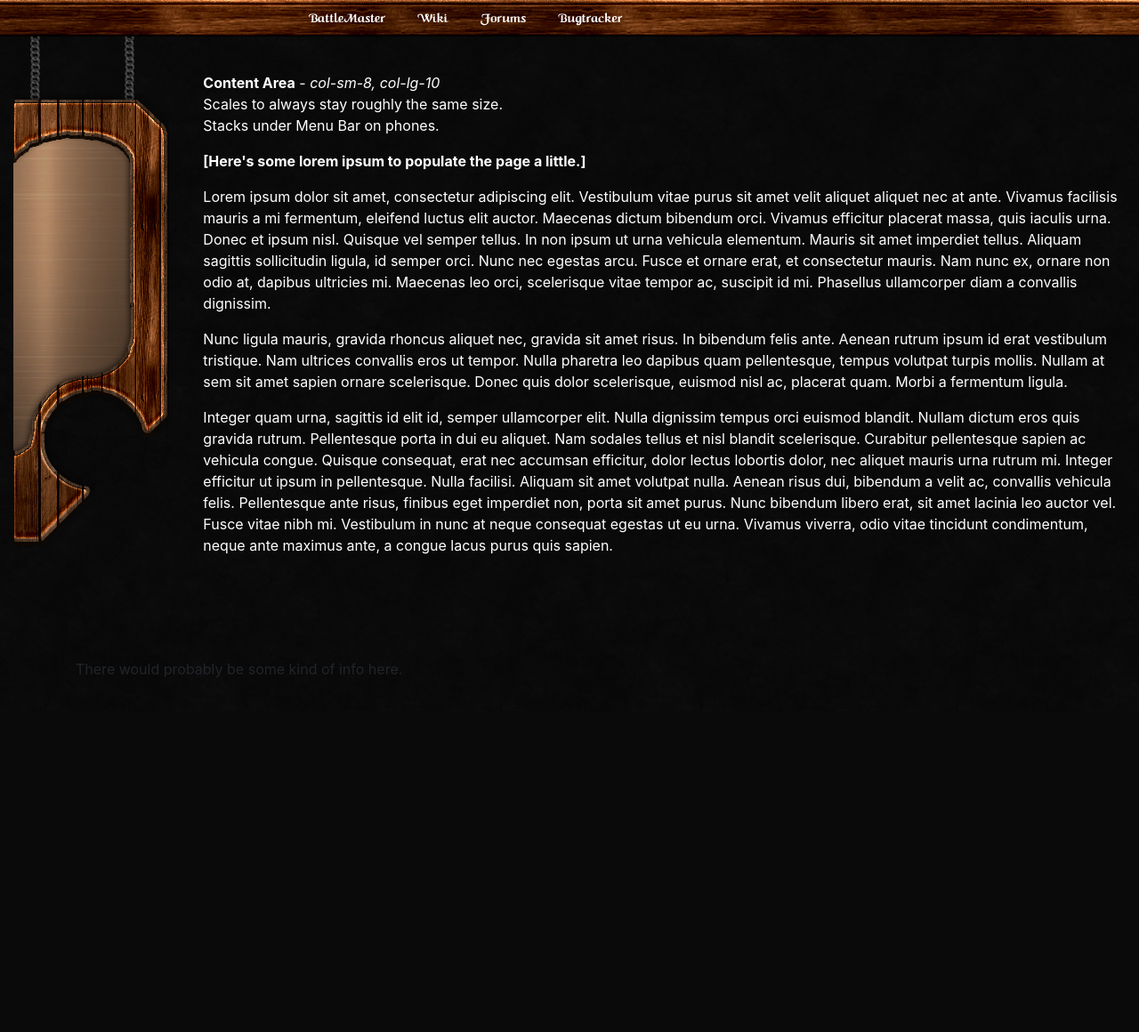
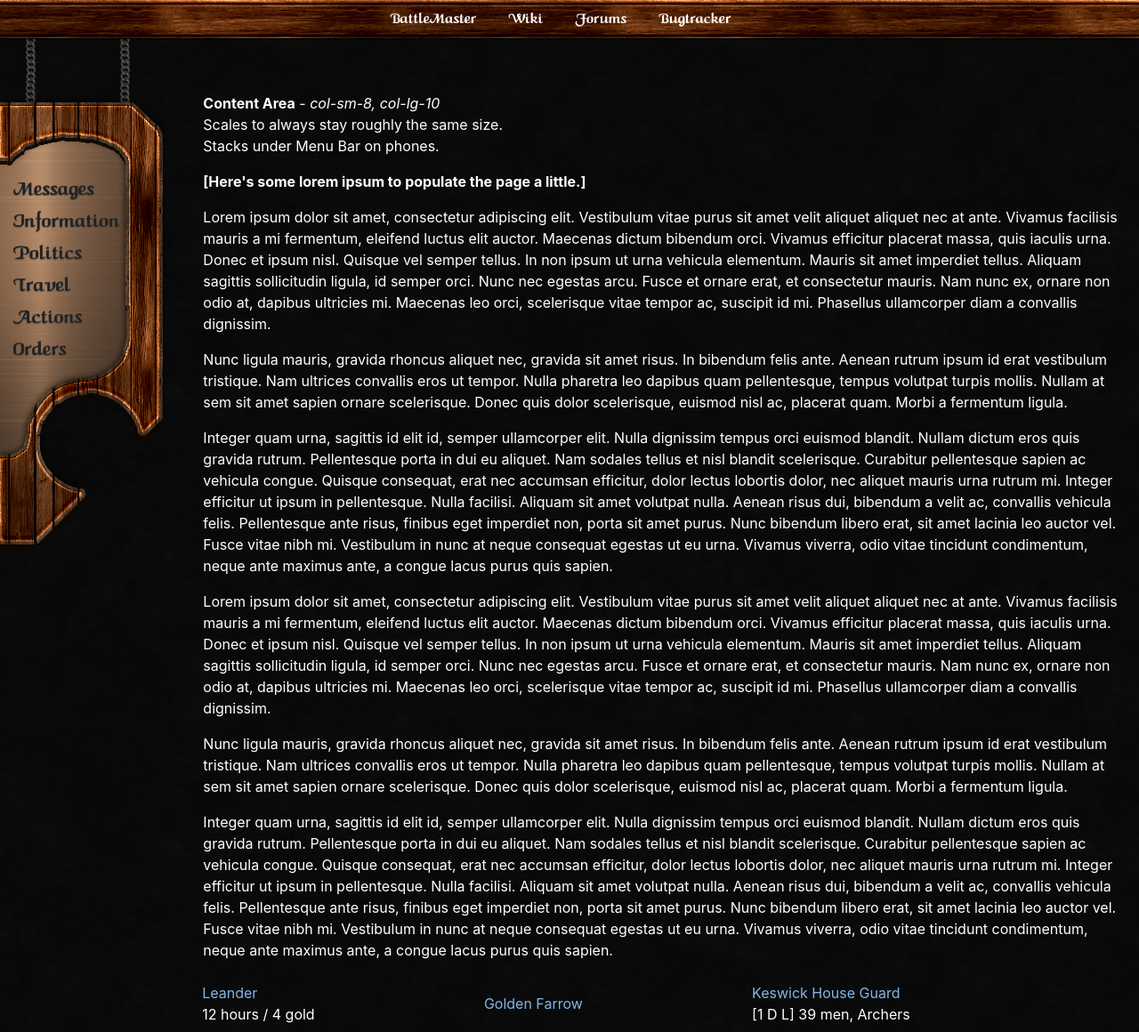
Before and after one commit to ProbablyUnwise/Moxie, a PHP site: page /landing-page.html in a window 1280 px wide. Shown: the whole page at 89% size. Before the commit the page ends 761 px from the top, so only its background shows below. Run offline with PHP 8.4, Linux system fonts and the light colour scheme.

Commit message:
added menu and fixed footer, small layout changes

```diff
--- a/landing-page.html
+++ b/landing-page.html
@@ -13,38 +13,58 @@
     <title>BattleMaster</title>
 </head>
 
-<body>
-    <header class="container-fluid">
-        <div class="row">
-            <div id="title-bar" class="container-fluid">
-                <div class="row">
-                    <div class="col-sm-10 d-flex flex-row justify-content-center align-items-center">
-                        <div class="p-2"><a href="#">BattleMaster</a></div>
-                        <div class="p-2"><a href="#">Wiki</a></div>
-                        <div class="p-2"><a href="#">Forums</a></div>
-                        <div class="p-2"><a href="#">Bugtracker</a></div>
-                    </div>
-                </div>
+<body class="container-fluid">
+    <header class="row">
+        <div id="title-bar" class="container-fluid">
+            <div class="container-fluid d-flex flex-row justify-content-center align-items-center">
+                <div class="p-2"><a href="#">BattleMaster</a></div>
+                <div class="p-2"><a href="#">Wiki</a></div>
+                <div class="p-2"><a href="#">Forums</a></div>
+                <div class="p-2"><a href="#">Bugtracker</a></div>
             </div>
         </div>
     </header>
-    <main class="container-fluid">
-        <div class="row">
-            <div id="menu-bar" class="col-sm-4 col-lg-2">
-                <img src="images/BM-Sidebar-night.png" alt="">
+    <main class="row">
+            <!-- hidden on mobile -->
+            <div id="menu-bar" class="d-none d-lg-block col-md-4 col-lg-2">
+                <div>
+                    <a href="#">Messages</a>
+                </div>
+                <div>
+                    <a href="#">Information</a>
+                </div>
+                <div>
+                    <a href="#">Politics</a>
+                </div>
+                <div>
+                    <a href="#">Travel</a>
+                </div>
+                <div>
+                    <a href="#">Actions</a>
+                </div>
+                <div>
+                    <a href="#">Orders</a>
+                </div>
             </div>
-            <div id="content-area" class="col-sm-8 col-lg-10">
+            <!-- hidden on larger screens -->
+            <div id="content-area" class="col-sm-12 col-md-12 col-lg-10">
                 <p><strong>Content Area</strong> - <em>col-sm-8, col-lg-10</em><br>Scales to always stay roughly the same size.<br>Stacks under Menu Bar on phones.</p>
                 <p><strong>[Here's some lorem ipsum to populate the page a little.]</strong></p>
                 <p>Lorem ipsum dolor sit amet, consectetur adipiscing elit. Vestibulum vitae purus sit amet velit aliquet aliquet nec at ante. Vivamus facilisis mauris a mi fermentum, eleifend luctus elit auctor. Maecenas dictum bibendum orci. Vivamus efficitur placerat massa, quis iaculis urna. Donec et ipsum nisl. Quisque vel semper tellus. In non ipsum ut urna vehicula elementum. Mauris sit amet imperdiet tellus. Aliquam sagittis sollicitudin ligula, id semper orci. Nunc nec egestas arcu. Fusce et ornare erat, et consectetur mauris. Nam nunc ex, ornare non odio at, dapibus ultricies mi. Maecenas leo orci, scelerisque vitae tempor ac, suscipit id mi. Phasellus ullamcorper diam a convallis dignissim.</p>
                 <p>Nunc ligula mauris, gravida rhoncus aliquet nec, gravida sit amet risus. In bibendum felis ante. Aenean rutrum ipsum id erat vestibulum tristique. Nam ultrices convallis eros ut tempor. Nulla pharetra leo dapibus quam pellentesque, tempus volutpat turpis mollis. Nullam at sem sit amet sapien ornare scelerisque. Donec quis dolor scelerisque, euismod nisl ac, placerat quam. Morbi a fermentum ligula.</p>
                 <p>Integer quam urna, sagittis id elit id, semper ullamcorper elit. Nulla dignissim tempus orci euismod blandit. Nullam dictum eros quis gravida rutrum. Pellentesque porta in dui eu aliquet. Nam sodales tellus et nisl blandit scelerisque. Curabitur pellentesque sapien ac vehicula congue. Quisque consequat, erat nec accumsan efficitur, dolor lectus lobortis dolor, nec aliquet mauris urna rutrum mi. Integer efficitur ut ipsum in pellentesque. Nulla facilisi. Aliquam sit amet volutpat nulla. Aenean risus dui, bibendum a velit ac, convallis vehicula felis. Pellentesque ante risus, finibus eget imperdiet non, porta sit amet purus. Nunc bibendum libero erat, sit amet lacinia leo auctor vel. Fusce vitae nibh mi. Vestibulum in nunc at neque consequat egestas ut eu urna. Vivamus viverra, odio vitae tincidunt condimentum, neque ante maximus ante, a congue lacus purus quis sapien. </p>
+                <p>Lorem ipsum dolor sit amet, consectetur adipiscing elit. Vestibulum vitae purus sit amet velit aliquet aliquet nec at ante. Vivamus facilisis mauris a mi fermentum, eleifend luctus elit auctor. Maecenas dictum bibendum orci. Vivamus efficitur placerat massa, quis iaculis urna. Donec et ipsum nisl. Quisque vel semper tellus. In non ipsum ut urna vehicula elementum. Mauris sit amet imperdiet tellus. Aliquam sagittis sollicitudin ligula, id semper orci. Nunc nec egestas arcu. Fusce et ornare erat, et consectetur mauris. Nam nunc ex, ornare non odio at, dapibus ultricies mi. Maecenas leo orci, scelerisque vitae tempor ac, suscipit id mi. Phasellus ullamcorper diam a convallis dignissim.</p>
+                <p>Nunc ligula mauris, gravida rhoncus aliquet nec, gravida sit amet risus. In bibendum felis ante. Aenean rutrum ipsum id erat vestibulum tristique. Nam ultrices convallis eros ut tempor. Nulla pharetra leo dapibus quam pellentesque, tempus volutpat turpis mollis. Nullam at sem sit amet sapien ornare scelerisque. Donec quis dolor scelerisque, euismod nisl ac, placerat quam. Morbi a fermentum ligula.</p>
+                <p>Integer quam urna, sagittis id elit id, semper ullamcorper elit. Nulla dignissim tempus orci euismod blandit. Nullam dictum eros quis gravida rutrum. Pellentesque porta in dui eu aliquet. Nam sodales tellus et nisl blandit scelerisque. Curabitur pellentesque sapien ac vehicula congue. Quisque consequat, erat nec accumsan efficitur, dolor lectus lobortis dolor, nec aliquet mauris urna rutrum mi. Integer efficitur ut ipsum in pellentesque. Nulla facilisi. Aliquam sit amet volutpat nulla. Aenean risus dui, bibendum a velit ac, convallis vehicula felis. Pellentesque ante risus, finibus eget imperdiet non, porta sit amet purus. Nunc bibendum libero erat, sit amet lacinia leo auctor vel. Fusce vitae nibh mi. Vestibulum in nunc at neque consequat egestas ut eu urna. Vivamus viverra, odio vitae tincidunt condimentum, neque ante maximus ante, a congue lacus purus quis sapien. </p>
             </div>
-        </div>
     </main>
-    <footer class="footer">
-        <div class="container">
-            <p>There would probably be some kind of info here.</p>
+    <footer class="row container-fluid">
+        <div id="footer" class="container-fluid">
+            <div class="container-fluid d-flex flex-row justify-content-center align-items-center">
+                <div class="ml-auto p-2 align-items-stretch"><a href="#">Leander</a><br />12 hours / 4 gold</div>
+                <div class="mr-auto p-2 ml-auto align-items-stretch"><a href="#">Golden Farrow</a></div>
+                <div class="mr-auto p-2 align-items-stretch"><a href="#">Keswick House Guard</a><br />[1 D L] 39 men, Archers</div>
+            </div>
         </div>
     </footer>
     <!-- jQuery first, then Popper.js, then Bootstrap JS -->
--- a/style.css
+++ b/style.css
@@ -6,8 +6,6 @@
 html {
     background-color: black;
     background: url(images/background.jpg);
-    position: relative;
-    min-height: 100%;
 }
 
 body {
@@ -16,8 +14,17 @@ body {
     background: inherit;
 }
 
+footer {
+    color: white;
+}
+
+footer a {
+    color: #83b6e6;
+}
+
 #title-bar {
     font-family: Caligula;
+    font-size: large;
     background: url(images/title_bar.jpg);
     border-bottom: thin solid black;
 }
@@ -28,18 +35,22 @@ body {
 }
 
 #menu-bar {
+    font-family: Caligula;
     color: white;
+    min-height: 575px;
+    background-image: url(images/BM-Sidebar-night.png);
+    background-repeat: no-repeat;
+    padding-top: 150px;
+}
+
+#menu-bar a {
+    color: black;
+    font-size: x-large;
+    text-shadow: 0px 1px 1px #4d4d4d;
+    color: #222;
 }
 
 #content-area {
-    padding-top: 40px;
+    padding-top: 60px;
     color: white;
 }
-
-.footer {
-    position: absolute;
-    bottom: 0;
-    width: 100%;
-    /* Set the fixed height of the footer here */
-    height: 60px;
-}
```
Also changed, not shown: images/BM-Sidebar-night.png.
